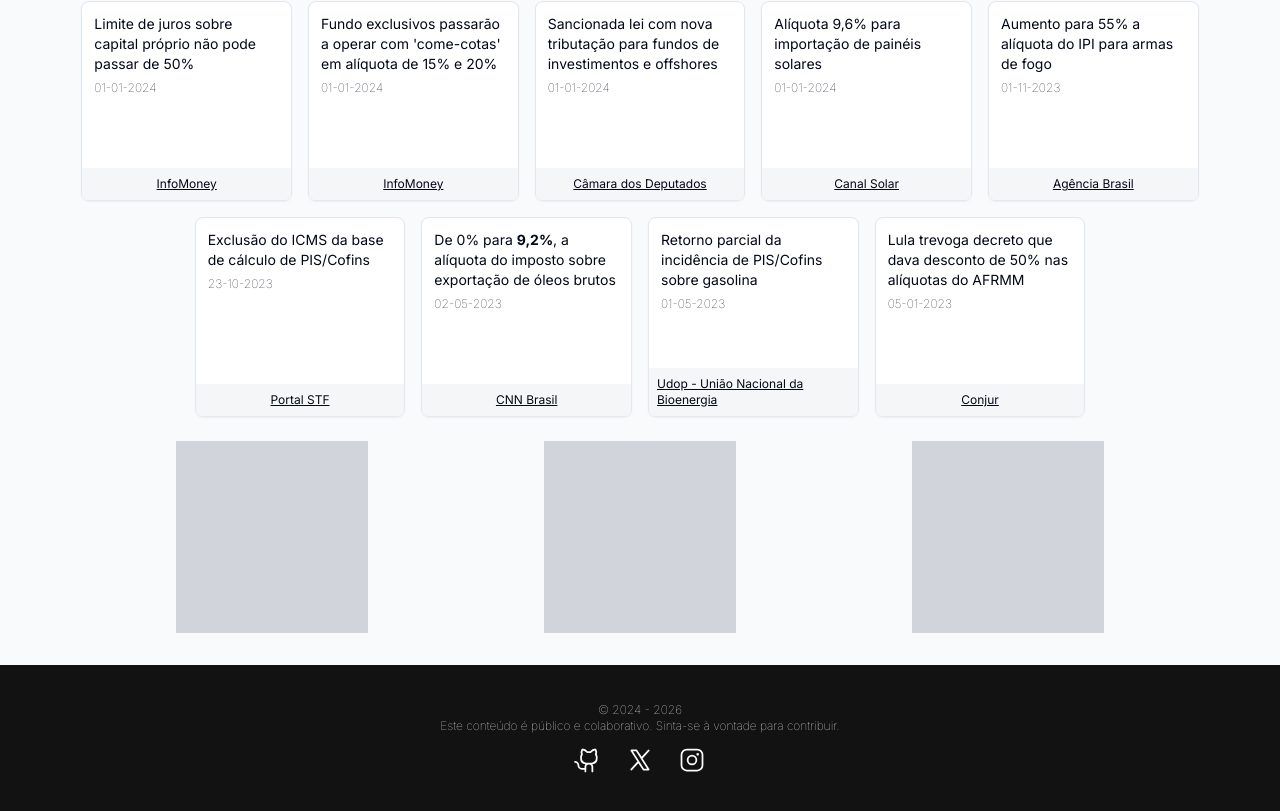
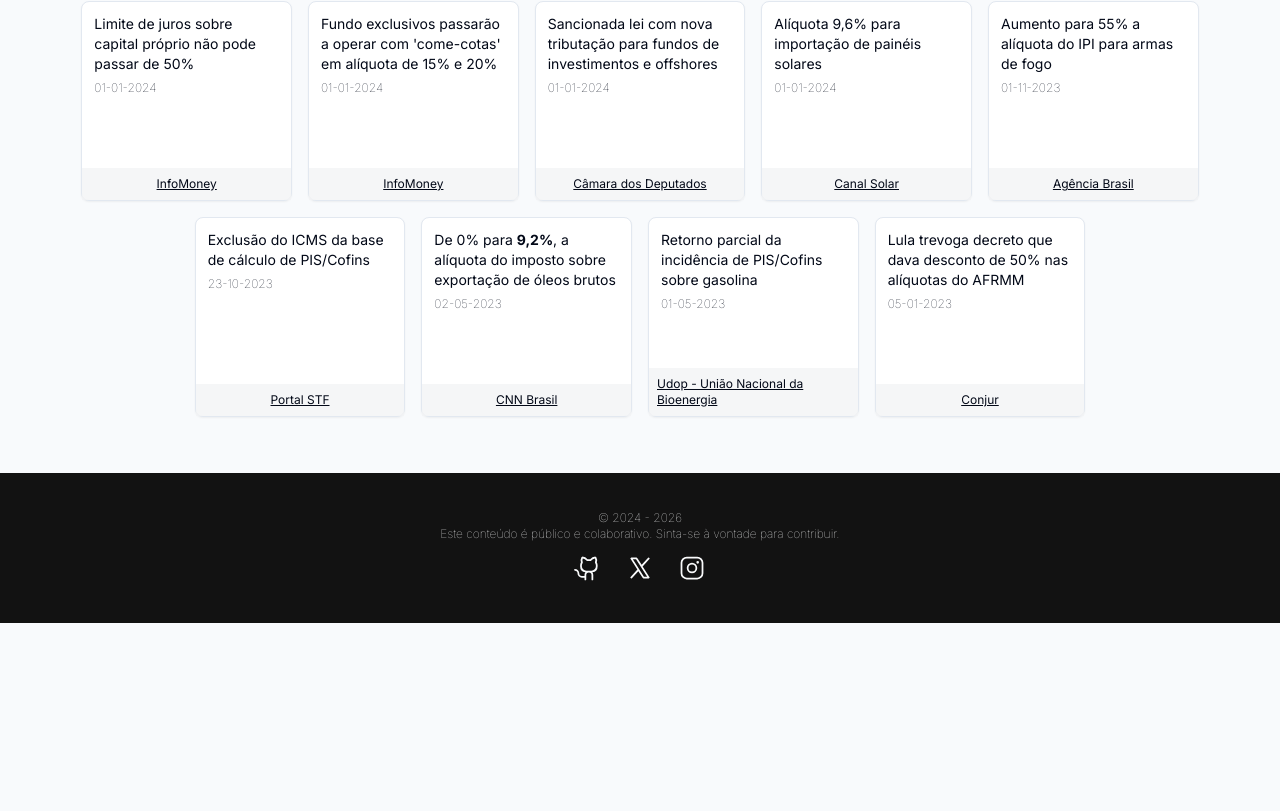
Before and after one commit to MurilloWolf/faz-o-l, a Next.js app: page / in a window 1280 px wide. Shown: the part 855-1666 px from the top of the page. After the commit the page ends 1478 px from the top, so only its background shows below. Built offline with nearby package versions, Linux system fonts and the light colour scheme; no server answers; a web font is replaced by a local one.

Commit message:
fix:removed adds

```diff
--- a/src/app/page.tsx
+++ b/src/app/page.tsx
@@ -28,9 +28,9 @@ export default function Home() {
         <section className="col-span-12 row-start-2  md:col-start-1">
           <CardList />
           <div className="py-4 flex justify-evenly items-center h-42">
-            <AdBanner />
+            {/* <AdBanner />
             <AdBanner className="hidden md:block" />
-            <AdBanner className="hidden md:block" />
+            <AdBanner className="hidden md:block" /> */}
           </div>
         </section>
         <Footer />
```
